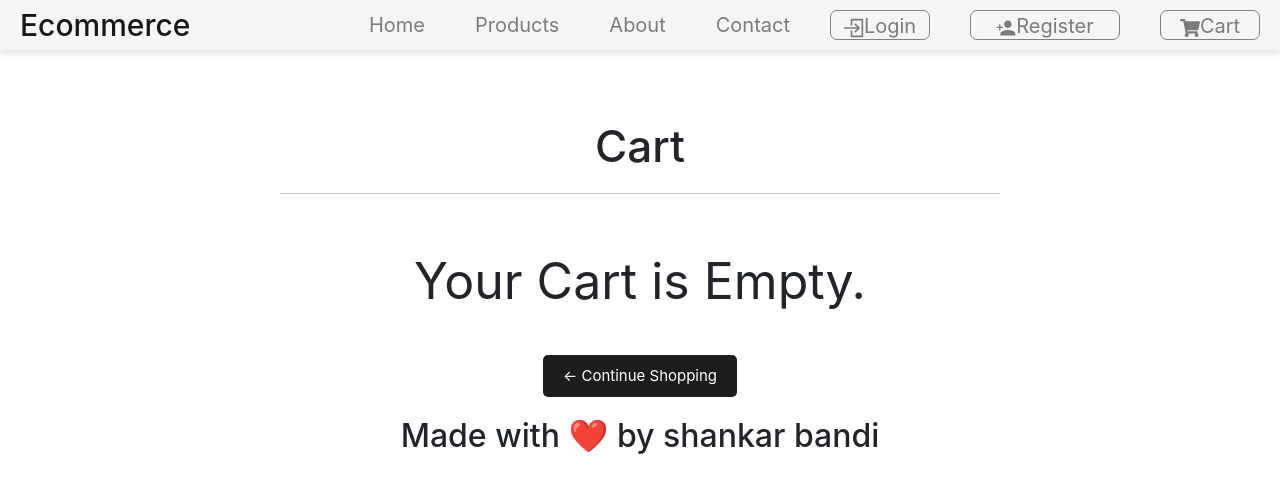
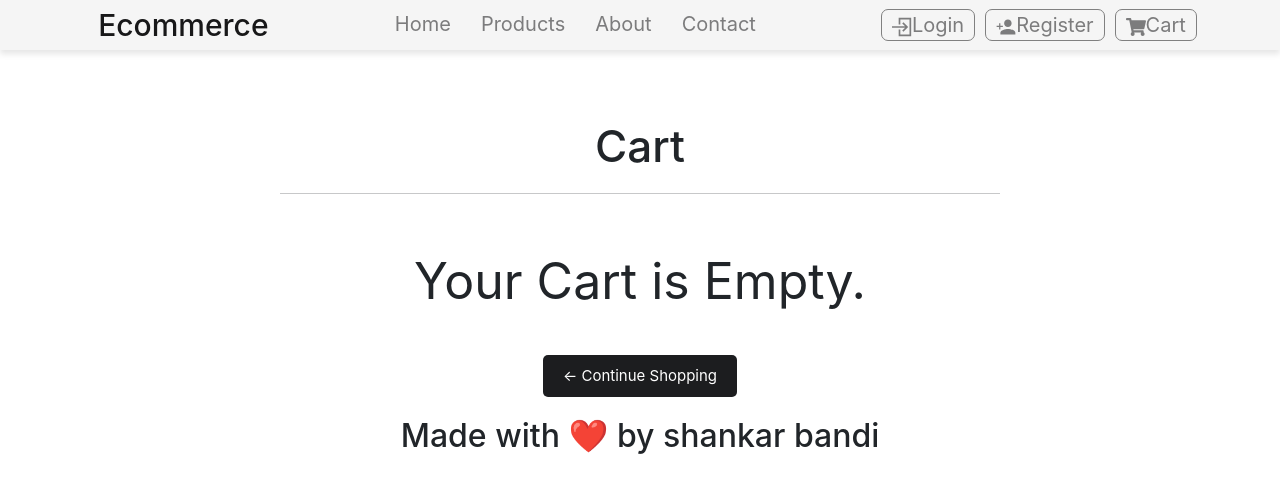
Before and after one commit to shankarreddy12/Ecommerce-project, a React (Create React App) app: page /cart in a window 1280 px wide. Shown: the top 492 px of the page. Built offline with nearby package versions, Linux system fonts and the light colour scheme.

Commit message:
first commit

```diff
--- a/package.json
+++ b/package.json
@@ -20,8 +20,8 @@
   },
   "scripts": {
     "start": "react-scripts start",
-    "predeploy":"npm run build",
-    "deploy":"gh-pages -d  build",
+    "predeploy": "npm run build",
+    "deploy": "gh-pages -d  build",
     "build": "react-scripts build",
     "test": "react-scripts test",
     "eject": "react-scripts eject"
--- a/src/components/Header/Header.css
+++ b/src/components/Header/Header.css
@@ -3,7 +3,8 @@ header {
     width: 100%;
     height: 50px; /* Fixed height */
     display: flex;
-    justify-content: space-between; /* Space out items */
+    justify-content:space-around;
+    /* Space out items */
     align-items: center; /* Center items vertically */
     /* background-color: #f3f4f5; */
     box-shadow: 0 4px 6px rgba(0, 0, 0, 0.1);
@@ -22,7 +23,7 @@ header h1 {
     font-size: 30px;
     margin: 0;
     color: #181819;
-    margin-left: 20px; /* Reduced margin */
+    /* margin-left: 10px; Reduced margin */
 }
 
 header nav ul {
@@ -34,8 +35,10 @@ header nav ul {
 
 header nav ul li {
     font-size: 20px;
-    margin-right: 10px;
-    margin-left: 20px; /* Reduced margin */
+    /* margin-right: 10px; */
+    margin-left: 10px; /* Reduced margin */
+    position: relative;
+    right: 90px;
 }
 
 header nav ul li a {
@@ -49,19 +52,11 @@ header nav ul li a:hover {
     /* color: #f3f4f5; */
     color: black;
 }
-
-.Login, .Cart, .Register {
+.Login,.Register,.Cart{
     border: 1px solid gray;
-    width: 100px;
-    height: 30px;
-    text-align: center;
-    line-height: 30px; /* Center text vertically */
     border-radius: 7px;
-    margin-right: 20px; /* Add margin between buttons */
-}
-
-.Register {
-    width: 150px; /* Wider button */
+    position: relative;
+    left: 15px;
 }
 
 /* Responsive Design */
--- a/src/pages/About.css
+++ b/src/pages/About.css
@@ -3,7 +3,8 @@
     padding: 20px;
     text-align: center;
    position: relative;
-   top: 100px;
+   /* top: 100px; */
+   top: 20px;
 }
 .text{
     margin-top: 30px;
--- a/src/pages/Contact.css
+++ b/src/pages/Contact.css
@@ -1,62 +1,11 @@
-/* .contact {
-    padding: 20px;
-    max-width: 600px;
-    margin: 0 auto;
-}
-
-.contact h2 {
-    font-size: 24px;
-    margin-bottom: 20px;
-}
-
-.contact form {
-    display: flex;
-    flex-direction: column;
-}
-
-.contact label {
-    font-size: 16px;
-    margin-bottom: 5px;
-}
-
-.contact input,
-.contact textarea {
-    padding: 10px;
-    margin-bottom: 15px;
-    border: 1px solid #ccc;
-    border-radius: 5px;
-    font-size: 16px;
-}
-
-.contact textarea {
-    resize: vertical;
-    height: 150px;
-}
-
-.contact button {
-    background-color: #1C1D1F;
-    color: white;
-    border: none;
-    padding: 10px 15px;
-    border-radius: 5px;
-    cursor: pointer;
-    font-size: 16px;
-}
-
-.contact button:hover {
-    background-color: #34383a;
-} */
-
-
-
-
 
 .contact {
     padding: 20px;
     max-width: 600px;
     margin: 0 auto;
     position: relative;
-    top: 100px;
+    /* top: 100px; */
+    top: 20px;
 }
 
 .contact h2 {
--- a/src/pages/Login.css
+++ b/src/pages/Login.css
@@ -9,15 +9,12 @@
     border-radius: 8px;
     background-color: #f9f9f9;
     box-shadow: 0 0 10px rgba(0, 0, 0, 0.1);
-    /* position: relative;
-    top: 150px; */
-    /* position: fixed; */
-    /* position: relative;
-    bottom: 90px; */ padding: 20px;
+     padding: 20px;
     max-width: 400px;
     margin: 0 auto;
     position: relative;
-    top: 200px;
+    /* top: 200px; */
+    top: 80px;
 
 }
 
```
Also changed, not shown: src/pages/CartPage.css (+1 -19 lines), src/pages/Home.css (+0 -65 lines).
